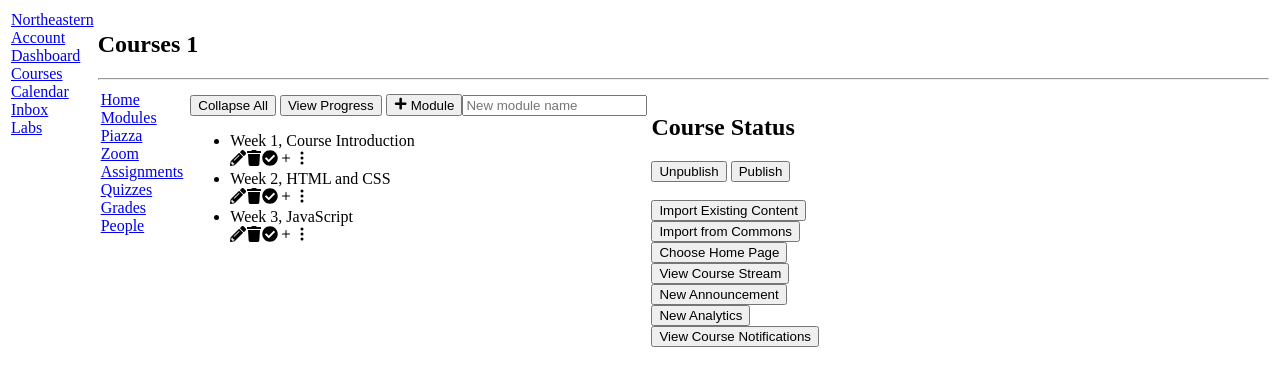
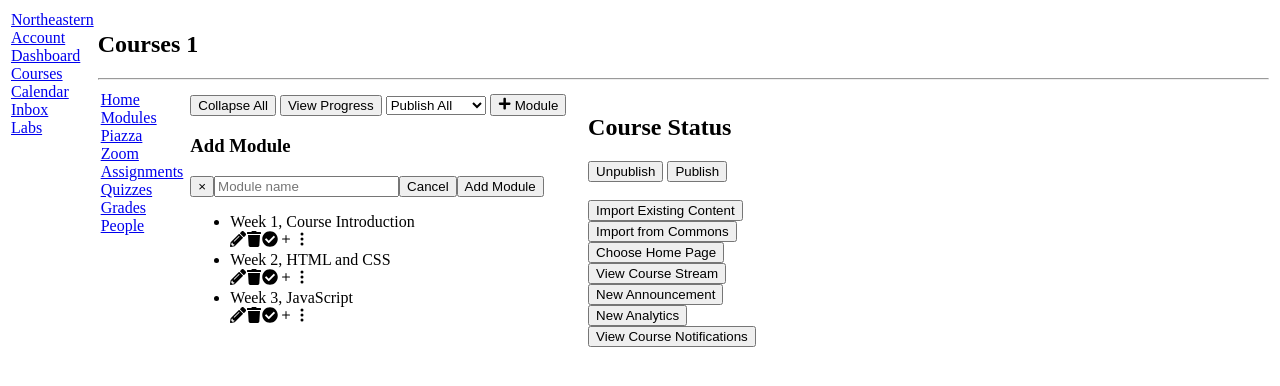
Before and after one commit to liuminjing2021cloud/webdev-client, a Next.js app: page /courses/1/home in a window 1280 px wide. Both pictures are taken after a click on the button "Module". Shown: the top 386 px of the page. Built offline with nearby package versions, Linux system fonts and the light colour scheme.

Commit message:
Add module creation dialog

```diff
--- /dev/null
+++ b/app/(kambaz)/courses/[cid]/modules/ModuleEditor.tsx
@@ -0,0 +1,33 @@
+import { useState } from "react";
+import { FaPlus } from "react-icons/fa";
+import { useKambazStore } from "../../../store";
+
+export default function ModuleEditor() {
+  const [show, setShow] = useState(false);
+  const [moduleName, setModuleName] = useState("");
+  const addModule = useKambazStore((state) => state.addModule);
+  const close = () => setShow(false);
+  const submit = () => {
+    if (moduleName.trim()) {
+      addModule(moduleName.trim());
+      setModuleName("");
+    }
+    close();
+  };
+  return (
+    <>
+      <button id="wd-add-module-btn" type="button" aria-label="+ Module" onClick={() => setShow(true)}>
+        <FaPlus /> Module
+      </button>
+      {show && (
+        <div id="wd-add-module-dialog" role="dialog" aria-modal="true" aria-label="Add Module">
+          <h3>Add Module</h3>
+          <button type="button" aria-label="Close" onClick={close}>×</button>
+          <input id="wd-add-module-name" aria-label="Module name" placeholder="Module name" value={moduleName} onChange={(event) => setModuleName(event.target.value)} />
+          <button id="wd-add-module-cancel" type="button" onClick={close}>Cancel</button>
+          <button id="wd-add-module-submit" type="button" onClick={submit}>Add Module</button>
+        </div>
+      )}
+    </>
+  );
+}
--- a/app/(kambaz)/courses/[cid]/modules/page.tsx
+++ b/app/(kambaz)/courses/[cid]/modules/page.tsx
@@ -1,12 +1,12 @@
 "use client";
 import { useState } from "react";
-import { FaPlus } from "react-icons/fa";
 import { KambazModule, useKambazStore } from "../../../store";
 import ModuleControlButtons from "./ModuleControlButtons";
+import ModuleEditor from "./ModuleEditor";
 export default function Modules() {
-  const modules = useKambazStore((state) => state.modules); const addModule = useKambazStore((state) => state.addModule); const updateModule = useKambazStore((state) => state.updateModule); const deleteModule = useKambazStore((state) => state.deleteModule);
-  const [newName, setNewName] = useState(""); const [editing, setEditing] = useState<KambazModule | null>(null);
-  return <div><button type="button">Collapse All</button> <button type="button">View Progress</button> <button id="wd-add-module-btn" aria-label="+ Module" type="button" onClick={() => { if (newName.trim()) { addModule(newName.trim()); setNewName(""); } }}><FaPlus /> Module</button><input aria-label="New module" placeholder="New module name" value={newName} onChange={(event) => setNewName(event.target.value)} />
+  const modules = useKambazStore((state) => state.modules); const updateModule = useKambazStore((state) => state.updateModule); const deleteModule = useKambazStore((state) => state.deleteModule);
+  const [editing, setEditing] = useState<KambazModule | null>(null);
+  return <div><button type="button">Collapse All</button> <button type="button">View Progress</button> <select defaultValue="publish-all"><option value="publish-all">Publish All</option><option value="unpublish-all">Unpublish All</option></select> <ModuleEditor />
     <ul id="wd-modules">{modules.map((module) => <li className="wd-module" key={module._id}>{editing?._id === module._id ? <><input aria-label="Edit module" value={editing.name} onChange={(event) => setEditing({ ...editing, name: event.target.value })} /><button onClick={() => { updateModule(editing); setEditing(null); }}>Save</button></> : <div className="wd-title">{module.name}</div>} <ModuleControlButtons moduleId={module._id} deleteModule={deleteModule} editModule={() => setEditing(module)} /></li>)}</ul>
   </div>;
 }
```
